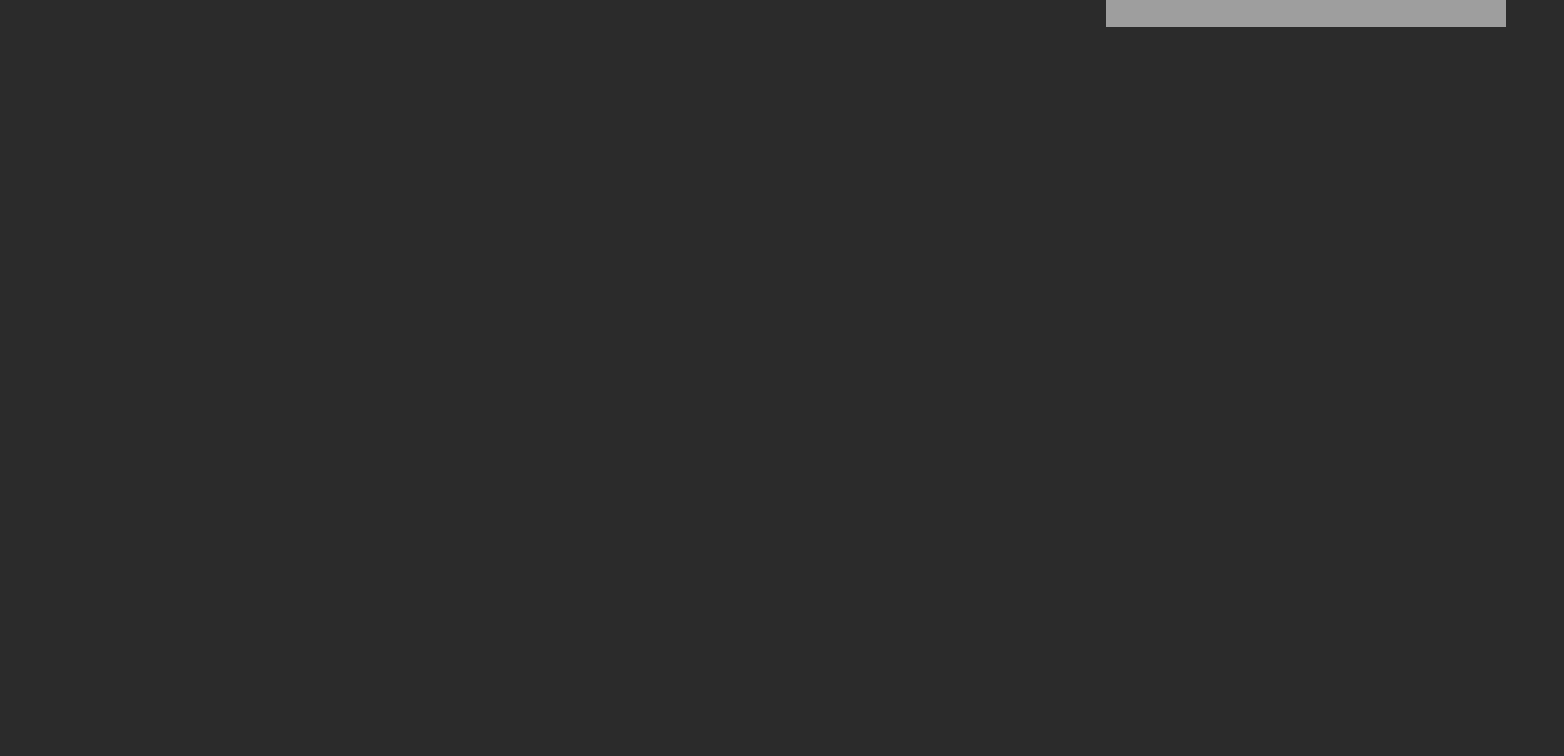
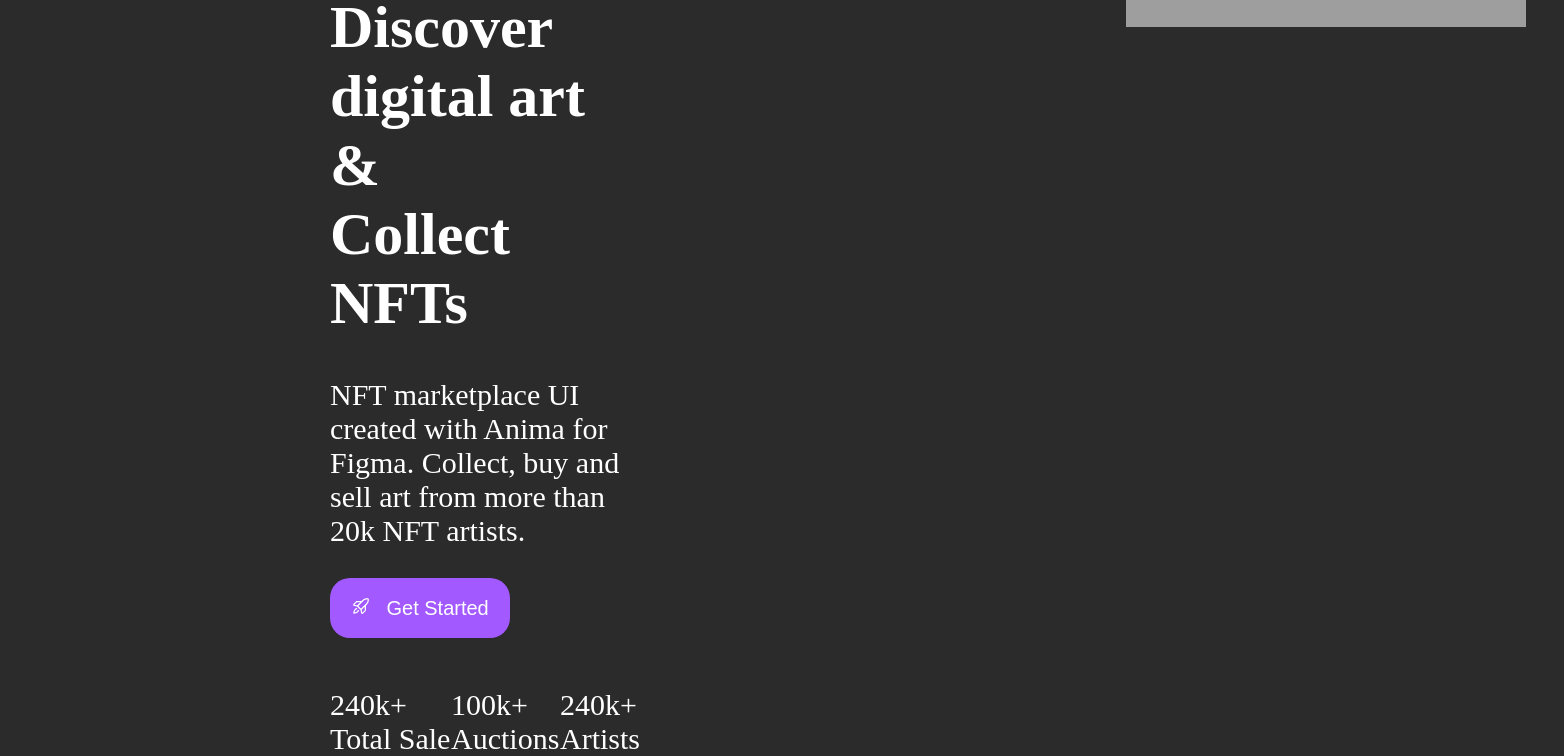
Before and after one commit to 3alehi/nft-market-palace, a Next.js app in the folder nft-market-place/: page / in a window 1280 px wide. Shown: the part 216-972 px from the top of the page, 1564 px wide, since content can reach past the window. Before the commit the page ends 800 px from the top, so only its background shows below. Built offline with nearby package versions, Linux system fonts and the light colour scheme; grey boxes are pictures that could not be loaded.

Commit message:
end header left

```diff
--- /dev/null
+++ b/nft-market-place/src/app/Header/Header.jsx
@@ -0,0 +1,44 @@
+import React from "react";
+import style from "./Header.module.css";
+export default function Header() {
+  return (
+    <div className="container">
+      <div className={style.Header}>
+        <div className={style.left_header}>
+          <h1 className={style.h1_header}>
+            Discover <br /> digital art & <br />
+            Collect NFTs
+          </h1>
+          <p>
+            NFT marketplace UI created with Anima for Figma. Collect, buy and
+            sell art from more than 20k NFT artists.
+          </p>
+
+          <button className={style.btn_header}>
+            {" "}
+            <p>
+              <img src="./img/Icon/RocketLaunch (2).png" alt="" />
+            </p>{" "}
+            Get Started
+          </button>
+          <div className={style.info_header}>
+            <div className={style.info_header_div}>
+              <span>240k+ </span>
+              <span>Total Sale</span>
+            </div>
+            <div className={style.info_header_div}>
+              <span>100k+</span>
+              <span>Auctions</span>
+            </div>
+
+            <div className={style.info_header_div}>
+              <span>240k+</span>
+              <span>Artists</span>
+            </div>
+          </div>
+        </div>
+        <div className={style.right_header}></div>
+      </div>
+    </div>
+  );
+}
--- /dev/null
+++ b/nft-market-place/src/app/Header/Header.module.css
@@ -0,0 +1,42 @@
+.Header{
+color: white;
+padding: 0 250px;
+}
+.left_header{
+    width: 50%;
+    /* background-color: red; */
+    font-size: 30px;
+
+
+}
+.right_header{
+    width: 50%;
+    /* background-color: red; */
+
+}
+.h1_header{
+    color: white;
+    font-size: 60px;
+}
+.btn_header{
+    background-color: #A259FF;
+    width: 180px;
+    display: flex;
+    justify-content: space-evenly;
+    align-items: center;
+    border-radius: 20px;
+    height: 60px;
+    border: none;
+    cursor: pointer;
+    color: white;
+    font-size: 20px;
+}
+.info_header_div{
+    display: flex;
+    flex-direction: column;
+}
+.info_header{
+    display: flex;
+    justify-content: space-between;
+    margin-top: 50px;
+}
--- a/nft-market-place/src/app/Navbar/Navbar.jsx
+++ b/nft-market-place/src/app/Navbar/Navbar.jsx
@@ -4,7 +4,7 @@ import style from "./Navbar.module.css";
 
 export default function Navbar() {
   return (
-    <div className="container">
+    <div>
 
     <ul className={style.navbar}>
       <div className={style.mark}>
--- a/nft-market-place/src/app/Navbar/Navbar.module.css
+++ b/nft-market-place/src/app/Navbar/Navbar.module.css
@@ -24,15 +24,16 @@ align-items: center;
 
 }
 .btn_navbar{
-    width: 120px;
-    height: 50px;
+    width: 140px;
+    height: 60px;
     align-items: center;
     border: none;
     border-radius: 20px;
     display: flex;
-    justify-content: space-around;
+    justify-content: space-evenly;
     background-color:#A259FF;
     color: white;
     cursor: pointer;
+    font-size: 15px;
 
 }
--- a/nft-market-place/src/app/page.js
+++ b/nft-market-place/src/app/page.js
@@ -1,8 +1,15 @@
 import React from 'react'
 import './reset.css';
+import Header from './Header/Header';
 
 export default function page() {
   return (
-    <div>page</div>
+    <div className='container'>
+      <Header/>
+
+
+
+
+    </div>
   )
 }
```
